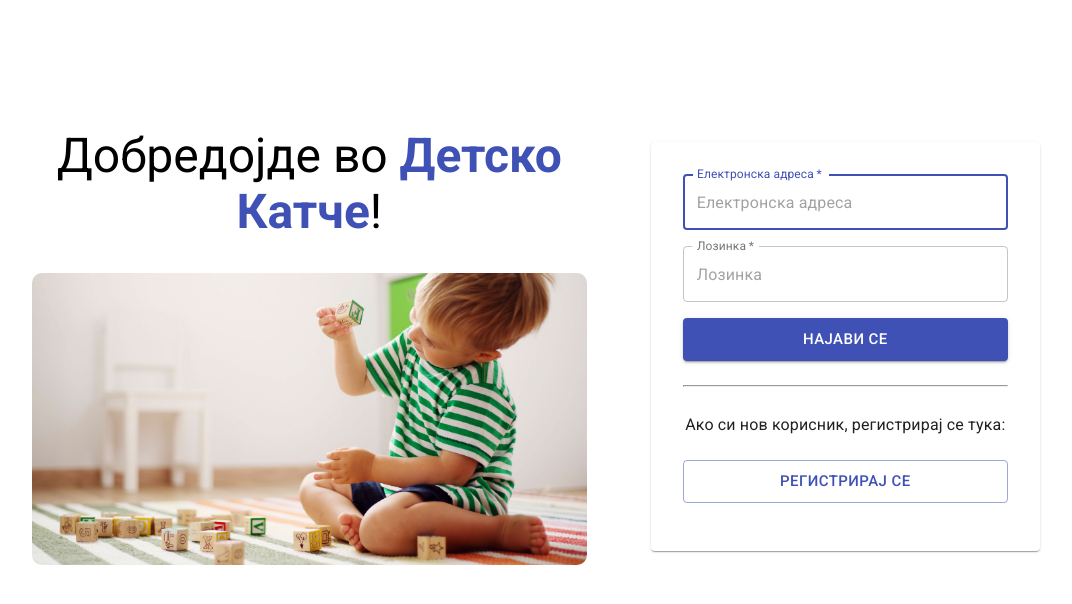
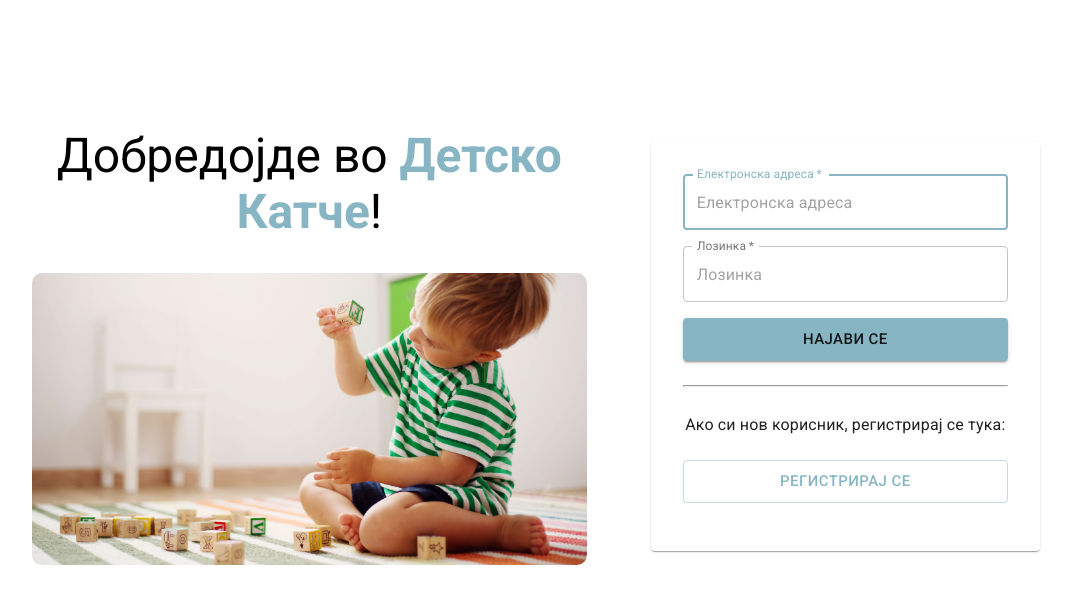
Before and after one commit to INatasha/detsko-katche, a React (Create React App) app: page / in a window 1280 px wide. Shown: the top 604 px of the page, without its empty margins (104-1176 px from the left). Built offline with nearby package versions, Linux system fonts and the light colour scheme.

Commit message:
Added MUI theme and override primary and secondary colors

```diff
--- a/src/App.js
+++ b/src/App.js
@@ -1,13 +1,24 @@
 import React from 'react';
 import { Route, Switch } from 'react-router-dom';
+
+import { ThemeProvider, createMuiTheme } from '@material-ui/core/styles';
 
 import Auth from './components/Auth/Auth';
 import Layout from './components/Layout/Layout';
 import Welcome from './components/Welcome';
 import Games from './components/Games';
 
+import * as CONST from './constants';
+
 function App() {
+  const theme = createMuiTheme({
+    palette: {
+      primary: CONST.THEME_COLORS.primary,
+      secondary: CONST.THEME_COLORS.secondary,
+    },
+  });
   return (
+    <ThemeProvider theme={theme}>
       <Layout>
         <Switch>
           <Route path="/auth" component={Auth}></Route>
@@ -15,6 +26,7 @@ function App() {
           <Route path="/" exact component={Welcome}></Route>
         </Switch>
       </Layout>
+    </ThemeProvider>
   );
 }
 
--- /dev/null
+++ b/src/constants/colors.js
@@ -0,0 +1,12 @@
+export const THEME_COLORS = {
+  primary: {
+    light: '#CEDDE7',
+    main: '#88B5C4',
+    dark: '#7AA2B0',
+  },
+  secondary: {
+    light: '#EAD7D9',
+    main: '#D6B8BD',
+    dark: '#C0A5AA',
+  },
+};
--- /dev/null
+++ b/src/constants/index.js
@@ -0,0 +1 @@
+export * from './colors.js';
```
Lines whose indentation alone changed are shown as unchanged.
